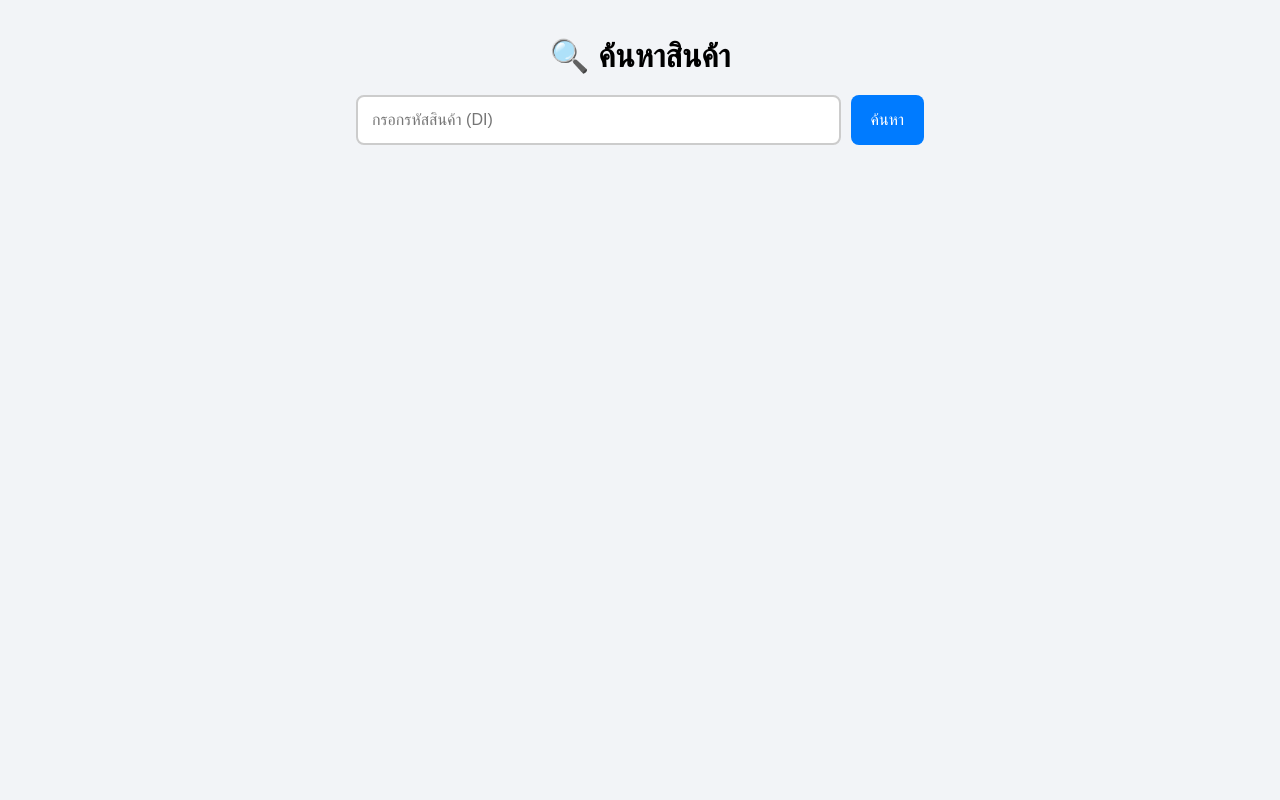
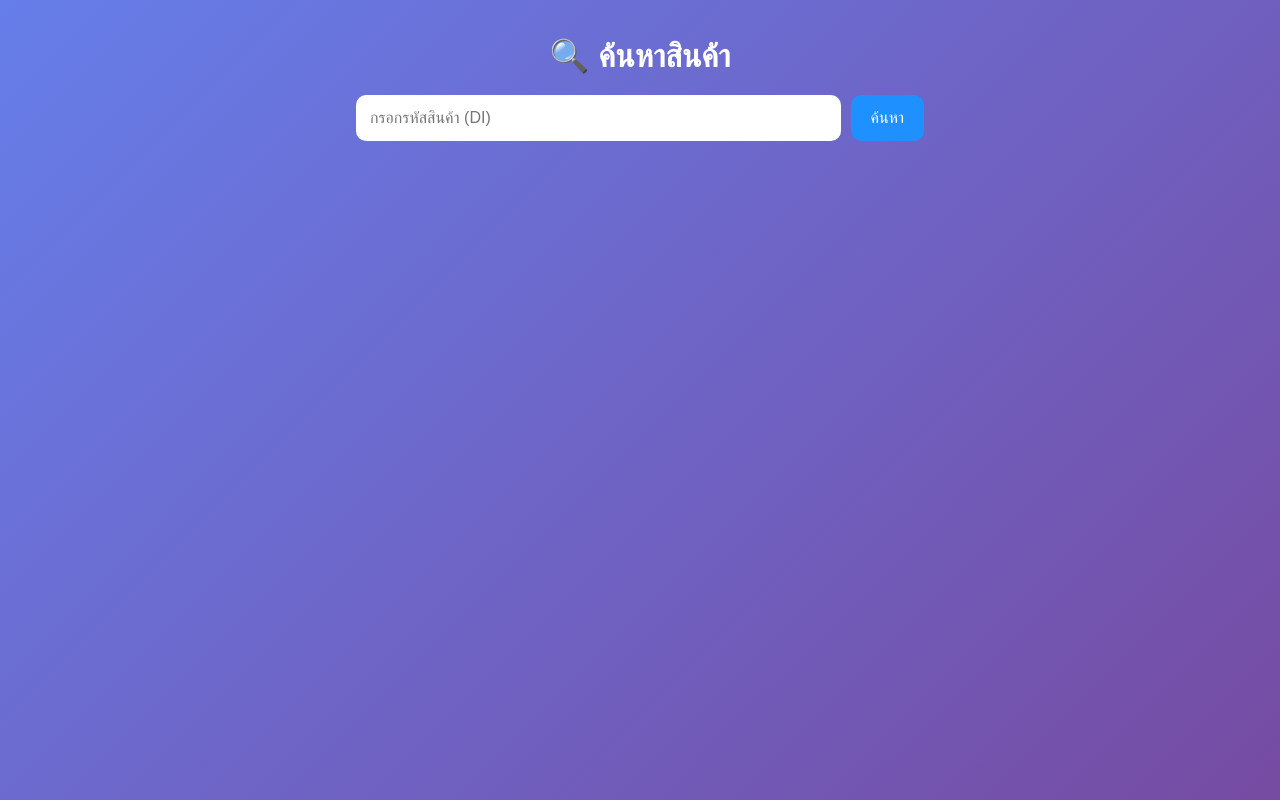
Before and after one commit to Phechr2025/web-data, a website: page public/index.html in a window 1280 px wide. Drawn offline with Linux system fonts and the light colour scheme.

Commit message:
Update style.css

```diff
--- a/public/style.css
+++ b/public/style.css
@@ -3,19 +3,31 @@
   font-family: Arial, sans-serif;
 }
 
+/* 🌈 พื้นหลังแบบเดิม (Gradient ม่วง–น้ำเงิน) */
 body {
   margin: 0;
-  background: #f2f4f7;
+  min-height: 100vh;
+  background: linear-gradient(
+    135deg,
+    #667eea,
+    #764ba2
+  );
+  display: flex;
+  align-items: flex-start;
+  justify-content: center;
 }
 
+/* กล่องหลัก */
 .container {
+  width: 100%;
   max-width: 600px;
-  margin: auto;
   padding: 16px;
 }
 
+/* หัวข้อ */
 h1 {
   text-align: center;
+  color: white;
   margin-bottom: 20px;
 }
 
@@ -26,25 +38,22 @@ h1 {
   margin-bottom: 20px;
 }
 
+/* ช่องกรอก DI */
 .search-box input {
   flex: 1;
   padding: 14px;
   font-size: 1rem;
-  border: 2px solid #ccc;
-  border-radius: 8px;
+  border: none;
+  border-radius: 10px;
 }
 
-.search-box input:focus {
-  border-color: #007bff;
-  outline: none;
-}
-
+/* ปุ่มค้นหา */
 .search-box button {
   padding: 14px 20px;
   font-size: 1rem;
   border: none;
-  border-radius: 8px;
-  background: #007bff;
+  border-radius: 10px;
+  background: #1e90ff;
   color: white;
   cursor: pointer;
 }
@@ -52,18 +61,18 @@ h1 {
 /* 📦 การ์ดข้อมูล */
 .card {
   background: white;
-  padding: 16px;
-  border-radius: 10px;
-  box-shadow: 0 2px 6px rgba(0,0,0,0.1);
+  padding: 18px;
+  border-radius: 14px;
+  box-shadow: 0 4px 12px rgba(0,0,0,0.2);
 }
 
 .card img {
   max-width: 100%;
-  border-radius: 8px;
+  border-radius: 10px;
   margin-top: 10px;
 }
 
-/* 📱 มือถือ */
+/* 📱 รองรับมือถือ */
 @media (max-width: 480px) {
   .search-box {
     flex-direction: column;
@@ -72,4 +81,4 @@ h1 {
   .search-box button {
     width: 100%;
   }
-    }
+}
```
